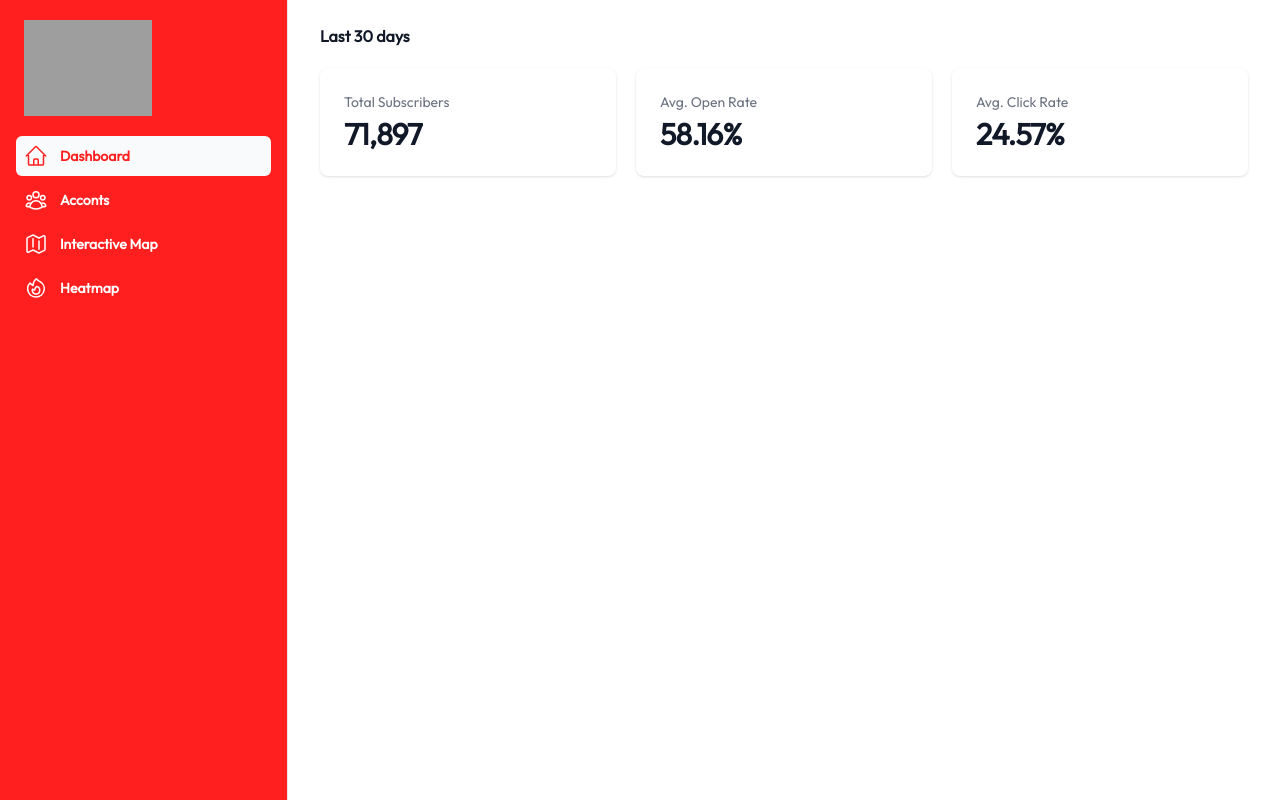
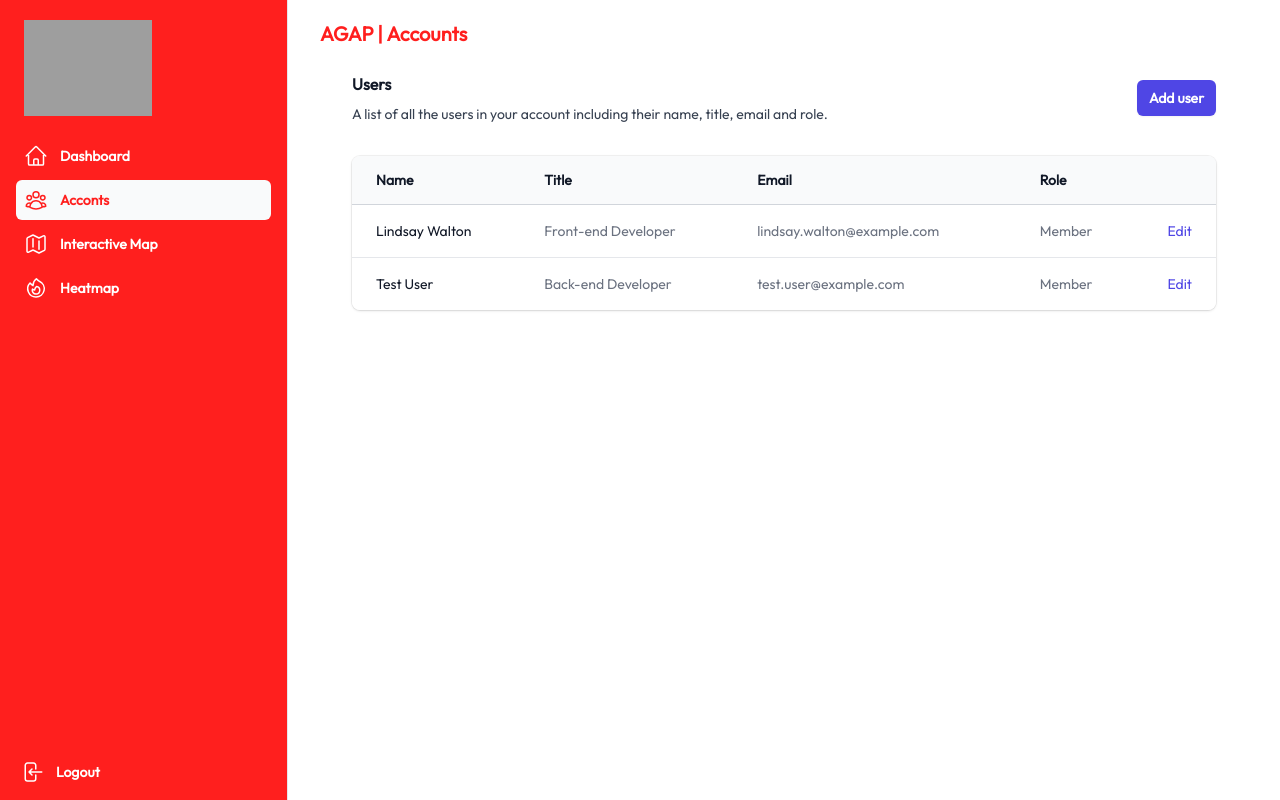
Before and after one commit to carieeeh/Agap_Web_Frontend, a Vue app: page /app/accounts in a window 1280 px wide. Built offline with nearby package versions, Linux system fonts and the light colour scheme; grey boxes are pictures that could not be loaded.

Commit message:
for presentation ui admin website

```diff
--- a/index.html
+++ b/index.html
@@ -7,7 +7,7 @@
     <link rel="preconnect" href="https://fonts.gstatic.com" crossorigin>
     <link href="https://fonts.googleapis.com/css2?family=Outfit&display=swap" rel="stylesheet">
     <meta name="viewport" content="width=device-width, initial-scale=1.0">
-    <title>Vite App</title>
+    <title>Agap App</title>
   </head>
   <body>
     <div id="app" class="font-outfit"></div>
--- a/src/views/Layout/Private/Dashboard/DashboardView.vue
+++ b/src/views/Layout/Private/Dashboard/DashboardView.vue
@@ -1,19 +1,78 @@
 <template>
     <div>
+        <!-- <Listbox as="div" v-model="selected">
+            <ListboxLabel class="block text-sm font-medium leading-6 text-gray-900">Assigned to</ListboxLabel>
+            <div class="relative mt-2">
+                <ListboxButton
+                    class="relative w-full cursor-default rounded-md bg-white py-1.5 pl-3 pr-10 text-left text-gray-900 shadow-sm ring-1 ring-inset ring-gray-300 focus:outline-none focus:ring-2 focus:ring-indigo-600 sm:text-sm sm:leading-6">
+                    <span class="block truncate">{{ selected.name }}</span>
+                    <span class="pointer-events-none absolute inset-y-0 right-0 flex items-center pr-2">
+                        <ChevronUpDownIcon class="h-5 w-5 text-gray-400" aria-hidden="true" />
+                    </span>
+                </ListboxButton>
+
+                <transition leave-active-class="transition ease-in duration-100" leave-from-class="opacity-100"
+                    leave-to-class="opacity-0">
+                    <ListboxOptions
+                        class="absolute z-10 mt-1 max-h-60 w-full overflow-auto rounded-md bg-white py-1 text-base shadow-lg ring-1 ring-black ring-opacity-5 focus:outline-none sm:text-sm">
+                        <ListboxOption as="template" v-for="person in people" :key="person.id" :value="person"
+                            v-slot="{ active, selected }">
+                            <li
+                                :class="[active ? 'bg-indigo-600 text-white' : 'text-gray-900', 'relative cursor-default select-none py-2 pl-8 pr-4']">
+                                <span :class="[selected ? 'font-semibold' : 'font-normal', 'block truncate']">{{ person.name
+                                }}</span>
+
+                                <span v-if="selected"
+                                    :class="[active ? 'text-white' : 'text-indigo-600', 'absolute inset-y-0 left-0 flex items-center pl-1.5']">
+                                    <CheckIcon class="h-5 w-5" aria-hidden="true" />
+                                </span>
+                            </li>
+                        </ListboxOption>
+                    </ListboxOptions>
+                </transition>
+            </div>
+        </Listbox> -->
         <h3 class="text-base font-semibold leading-6 text-gray-900">Last 30 days</h3>
-      <dl class="mt-5 grid grid-cols-1 gap-5 sm:grid-cols-3">
-        <div v-for="item in stats" :key="item.name" class="overflow-hidden rounded-lg bg-white px-4 py-5 shadow sm:p-6">
+        <dl class="mt-5 grid grid-cols-1 gap-5 sm:grid-cols-5">
+            <div v-for="item in stats" :key="item.name"
+                :class="['overflow-hidden rounded-lg bg-white px-4 py-5 shadow sm:p-6 border border-b-4', 'border-b-' + item.color]">
                 <dt class="truncate text-sm font-medium text-gray-500">{{ item.name }}</dt>
                 <dd class="mt-1 text-3xl font-semibold tracking-tight text-gray-900">{{ item.stat }}</dd>
             </div>
         </dl>
+        <div class="flex justify-center items-center w-full h-80 px-5 mt-5 bg-gray-300">
+            <p>Line chart here!</p>
+        </div>
     </div>
 </template>
 
 <script setup>
+
+import { ref } from 'vue'
+// import { Listbox, ListboxButton, ListboxLabel, ListboxOption, ListboxOptions } from '@headlessui/vue'
+// import { CheckIcon, ChevronUpDownIcon } from '@heroicons/vue/20/solid'
+
+// const people = [
+
+
+//     { id: 1, name: 'Wade Cooper' },
+//     { id: 2, name: 'Arlene Mccoy' },
+//     { id: 3, name: 'Devon Webb' },
+//     { id: 4, name: 'Tom Cook' },
+//     { id: 5, name: 'Tanya Fox' },
+//     { id: 6, name: 'Hellen Schmidt' },
+//     { id: 7, name: 'Caroline Schultz' },
+//     { id: 8, name: 'Mason Heaney' },
+//     { id: 9, name: 'Claudie Smitham' },
+//     { id: 10, name: 'Emil Schaefer' },
+// ]
+
+// const selected = ref(people[3]);
 const stats = [
-    { name: 'Total Subscribers', stat: '71,897' },
-    { name: 'Avg. Open Rate', stat: '58.16%' },
-    { name: 'Avg. Click Rate', stat: '24.57%' },
+    { name: 'Fire Reports', stat: '5', color: 'primaryRed' },
+    { name: 'Earthquake Reports', stat: '0', color: 'primaryYellow' },
+    { name: 'Medical Reports', stat: '3', color: 'green-500' },
+    { name: 'Flood Reports', stat: '1', color: 'blue-600' },
+    { name: 'Police Reports', stat: '10', color: 'sky-400' },
 ]
 </script>
--- a/src/views/Layout/Private/ManageAccounts/AccountsView.vue
+++ b/src/views/Layout/Private/ManageAccounts/AccountsView.vue
@@ -0,0 +1,64 @@
+
+<script setup>
+const people = [
+    { name: 'Lindsay Walton', title: 'Front-end Developer', email: 'lindsay.walton@example.com', role: 'Member' },
+    { name: 'Test User', title: 'Back-end Developer', email: 'test.user@example.com', role: 'Member' },
+    // More people...
+]
+</script>
+
+<template>
+    <div class="px-4 sm:px-6 lg:px-8">
+        <div class="sm:flex sm:items-center">
+            <div class="sm:flex-auto">
+                <h1 class="text-base font-semibold leading-6 text-gray-900">Users</h1>
+                <p class="mt-2 text-sm text-gray-700">A list of all the users in your account including their name, title,
+                    email and role.</p>
+            </div>
+            <div class="mt-4 sm:ml-16 sm:mt-0 sm:flex-none">
+                <button type="button"
+                    class="block rounded-md bg-indigo-600 px-3 py-2 text-center text-sm font-semibold text-white shadow-sm hover:bg-indigo-500 focus-visible:outline focus-visible:outline-2 focus-visible:outline-offset-2 focus-visible:outline-indigo-600">Add
+                    user</button>
+            </div>
+        </div>
+        <div class="mt-8 flow-root">
+            <div class="-mx-4 -my-2 overflow-x-auto sm:-mx-6 lg:-mx-8">
+                <div class="inline-block min-w-full py-2 align-middle sm:px-6 lg:px-8">
+                    <div class="overflow-hidden shadow ring-1 ring-black ring-opacity-5 sm:rounded-lg">
+                        <table class="min-w-full divide-y divide-gray-300">
+                            <thead class="bg-gray-50">
+                                <tr>
+                                    <th scope="col"
+                                        class="py-3.5 pl-4 pr-3 text-left text-sm font-semibold text-gray-900 sm:pl-6">Name
+                                    </th>
+                                    <th scope="col" class="px-3 py-3.5 text-left text-sm font-semibold text-gray-900">Title
+                                    </th>
+                                    <th scope="col" class="px-3 py-3.5 text-left text-sm font-semibold text-gray-900">Email
+                                    </th>
+                                    <th scope="col" class="px-3 py-3.5 text-left text-sm font-semibold text-gray-900">Role
+                                    </th>
+                                    <th scope="col" class="relative py-3.5 pl-3 pr-4 sm:pr-6">
+                                        <span class="sr-only">Edit</span>
+                                    </th>
+                                </tr>
+                            </thead>
+                            <tbody class="divide-y divide-gray-200 bg-white">
+                                <tr v-for="person in people" :key="person.email">
+                                    <td class="whitespace-nowrap py-4 pl-4 pr-3 text-sm font-medium text-gray-900 sm:pl-6">
+                                        {{ person.name }}</td>
+                                    <td class="whitespace-nowrap px-3 py-4 text-sm text-gray-500">{{ person.title }}</td>
+                                    <td class="whitespace-nowrap px-3 py-4 text-sm text-gray-500">{{ person.email }}</td>
+                                    <td class="whitespace-nowrap px-3 py-4 text-sm text-gray-500">{{ person.role }}</td>
+                                    <td
+                                        class="relative whitespace-nowrap py-4 pl-3 pr-4 text-right text-sm font-medium sm:pr-6">
+                                        <a href="#" class="text-indigo-600 hover:text-indigo-900">Edit<span
+                                                class="sr-only">, {{ person.name }}</span></a>
+                                    </td>
+                                </tr>
+                            </tbody>
+                    </table>
+                </div>
+            </div>
+        </div>
+    </div>
+</div></template>
--- a/src/views/Layout/Private/PrivateView.vue
+++ b/src/views/Layout/Private/PrivateView.vue
@@ -2,6 +2,7 @@
     <div>
         <Sidebar></Sidebar>
         <main class="lg:pl-72">
+            <p class="ml-8 mt-5 text-primaryRed text-xl font-semibold">{{ $route.name }}</p>
             <div class="px-4 py-10 sm:px-6 lg:px-8 lg:py-6">
                 <RouterView :key="$route.fullPath"></RouterView>
             </div>
--- a/src/views/Layout/Private/SidebarNav.vue
+++ b/src/views/Layout/Private/SidebarNav.vue
@@ -12,14 +12,23 @@
                             <ul role="list" class="-mx-2 space-y-1">
                                 <li v-for="item in navigation" :key="item.name">
                                     <RouterLink :to="item.href"
-                                        :class="[item.current ? 'bg-gray-50 text-primaryRed' : 'text-white hover:text-primaryRed hover:bg-gray-50', 'group flex gap-x-3 rounded-md p-2 text-sm leading-6 font-semibold']">
+                                        :class="[$route.path == item.href ? 'bg-gray-50 text-primaryRed' : 'text-white hover:text-primaryRed hover:bg-gray-50', 'group flex gap-x-3 rounded-md p-2 text-sm leading-6 font-semibold']">
                                         <component :is="item.icon"
-                                            :class="[item.current ? 'text-primaryRed' : 'text-white group-hover:text-primaryRed', 'h-6 w-6 shrink-0']"
+                                            :class="[$route.path == item.href ? 'text-primaryRed' : 'text-white group-hover:text-primaryRed', 'h-6 w-6 shrink-0']"
                                             aria-hidden="true" />
                                         {{ item.name }}
                                     </RouterLink>
                                 </li>
                             </ul>
+                        </li>
+                        <li class="-mx-3 mt-auto mb-2">
+                            <button @click="router.push({ path: '/' })"
+                                :class="['text-white hover:text-primaryRed hover:bg-gray-50', 'group w-full flex gap-x-3 rounded-md p-2 text-sm leading-6 font-semibold']">
+                                <ArrowLeftEndOnRectangleIcon
+                                    :class="['text-white group-hover:text-primaryRed', 'h-6 w-6 shrink-0']"
+                                    aria-hidden="true" />
+                                Logout
+                            </button>
                         </li>
                     </ul>
                 </nav>
@@ -30,8 +39,10 @@
 
 <script setup>
 // import { ref } from 'vue'
-import { FireIcon, HomeIcon, MapIcon, UserGroupIcon, } from '@heroicons/vue/24/outline'
+import { FireIcon, HomeIcon, MapIcon, UserGroupIcon, ArrowLeftEndOnRectangleIcon } from '@heroicons/vue/24/outline'
 import { RouterLink } from 'vue-router';
+import router from '@/router';
+
 
 const navigation = [
     { name: 'Dashboard', href: '/app/dashboard', icon: HomeIcon, current: true },
--- a/src/views/Layout/Public/LoginView.vue
+++ b/src/views/Layout/Public/LoginView.vue
@@ -3,7 +3,7 @@ import router from '@/router';
 
 
 function login() {
-  router.push({path: '/dashboard'});
+  router.push({path: '/app/dashboard'});
 }
 </script>
 
```
Also changed, not shown: src/router/index.js (+6 -3 lines), src/views/Layout/Private/HeatMap/HeatMapView.vue (added, +10 -0 lines), src/views/Layout/Private/InteractiveMap/InteractiveMap.vue (added, +22 -0 lines), src/views/Layout/Private/HeatMap.vue/HeatMapView.vue (deleted), src/views/Layout/Private/IteractiveMap.vue/IteractiveMap.vue (deleted). Lines whose indentation alone changed are shown as unchanged.
